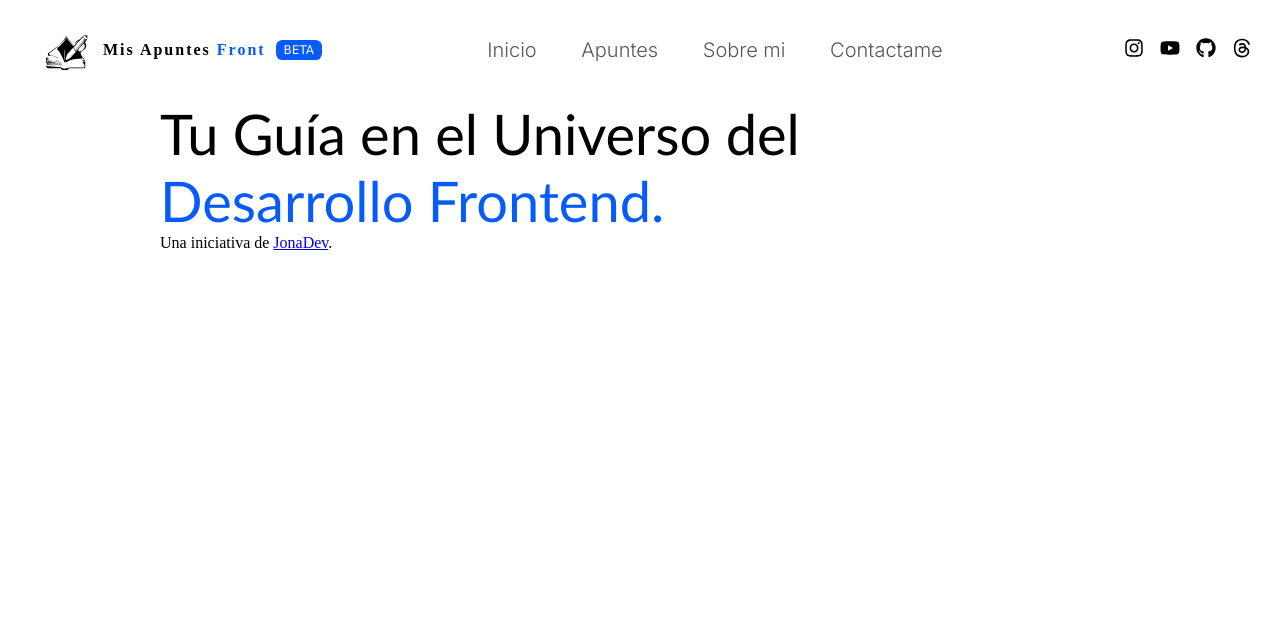
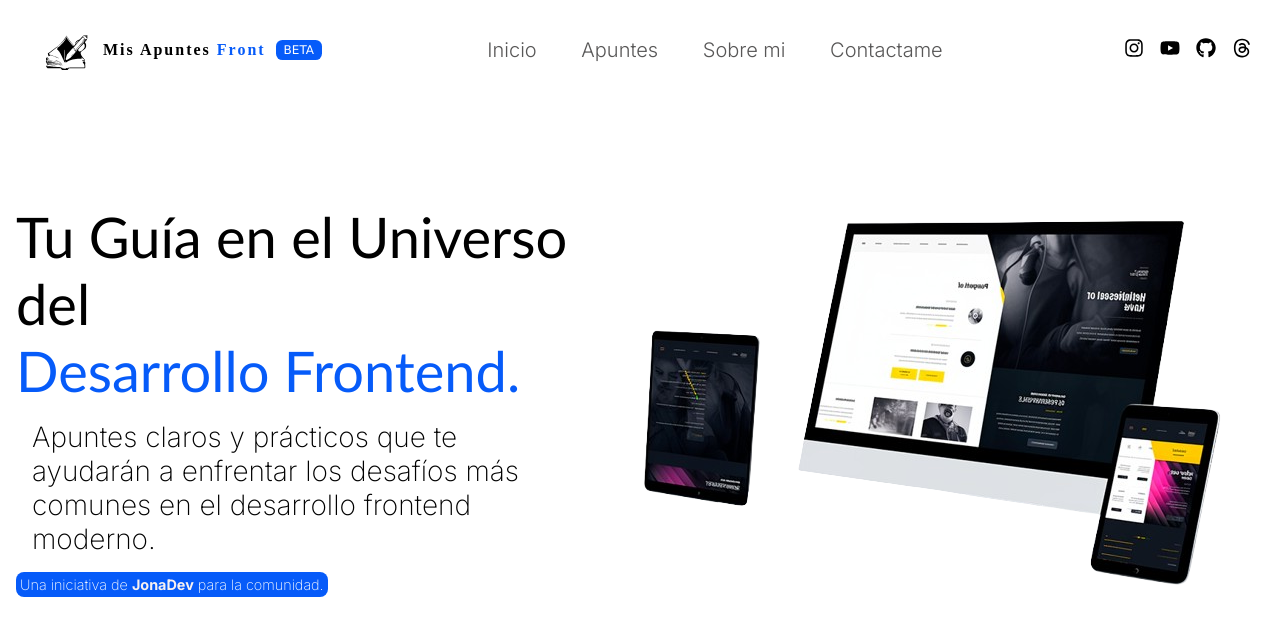
Before and after one commit to jonadeveloper/misapuntesfront, a React (Vite) app in the folder misapuntesfront/: page / in a window 1280 px wide. Shown: the top 636 px of the page. Built offline with nearby package versions, Linux system fonts and the light colour scheme.

Commit message:
añadiendo imagen de prueba a la home y ordenando el contenido con estilos css

```diff
--- a/misapuntesfront/src/App.css
+++ b/misapuntesfront/src/App.css
@@ -24,4 +24,5 @@
     --primary-color-socialmedia-hover: #7c7c7c;
     /* -- sección HOME -- */
     --primary-font-family-home: 'Trebuchet MS', 'Lucida Sans Unicode', 'Lucida Grande', 'Lucida Sans', Arial, sans-serif;
+    --primary-bg-font-home: #065BF9;
 }
--- a/misapuntesfront/src/pages/home/Home.css
+++ b/misapuntesfront/src/pages/home/Home.css
@@ -1,10 +1,45 @@
 #home{
     display: flex;
     justify-content: space-around;
+    align-items: center;
+    width: fit-content;
+    padding: 1rem;
+    height: 75vh;
 }
 
-h1{
+.title{
     font-family:var(--primary-font-family-home);
     font-weight: 100;
     font-size: 3.5rem;
 }
+
+.subtitle{
+    margin: 1rem;
+    font-family: var(--primary-font-menu-item);
+    font-size: 1.75rem;
+    font-weight: 200;
+}
+
+.author{
+    width: fit-content;
+    background-color: var(--primary-bg-font-home);
+    color: #ffff;
+    font-family: var(--primary-font-menu-item);
+    font-weight: 200;
+    padding: 0.25rem;
+    border-radius: 0.5rem;
+    font-size: 0.90rem;
+}
+
+.author a{
+    text-decoration: none;
+    color: #f8f1f1;
+    font-weight: bold;
+}
+
+.divhome{
+    display: flex;
+    flex-direction: column;
+    justify-content: center;
+    width: fit-content;
+}
--- a/misapuntesfront/src/pages/home/Home.jsx
+++ b/misapuntesfront/src/pages/home/Home.jsx
@@ -1,15 +1,19 @@
 import './Home.css';
+import HomeImage from '../../assets/homeimage1.png'
 export default function Home() {
   return (
     <section id="home">
-      <div id='description'>
+      <div className='divhome'>
         <h1 className='title'>Tu Guía en el Universo del <br/> <span>Desarrollo Frontend.</span></h1>
-        <p>
-          Una iniciativa de <a href='https://instagram.com/jona.dev_ok' target="_blank">JonaDev</a>.
+        <p className='subtitle'>
+          Apuntes claros y prácticos que te ayudarán a enfrentar los desafíos más comunes en el desarrollo frontend moderno.
+        </p>
+        <p className="author">
+          Una iniciativa de <a href='https://instagram.com/jona.dev_ok' target="_blank">JonaDev</a> para la comunidad.
         </p>
       </div>
-      <div className="homeimage">
-
+      <div className="divhome">
+        <img className='homeimage' src={HomeImage} alt="imagen descriptiva" />
       </div>
     </section>
   )
```
Also changed, not shown: misapuntesfront/src/assets/homeimage.png (added), misapuntesfront/src/assets/homeimage1.png (added).
